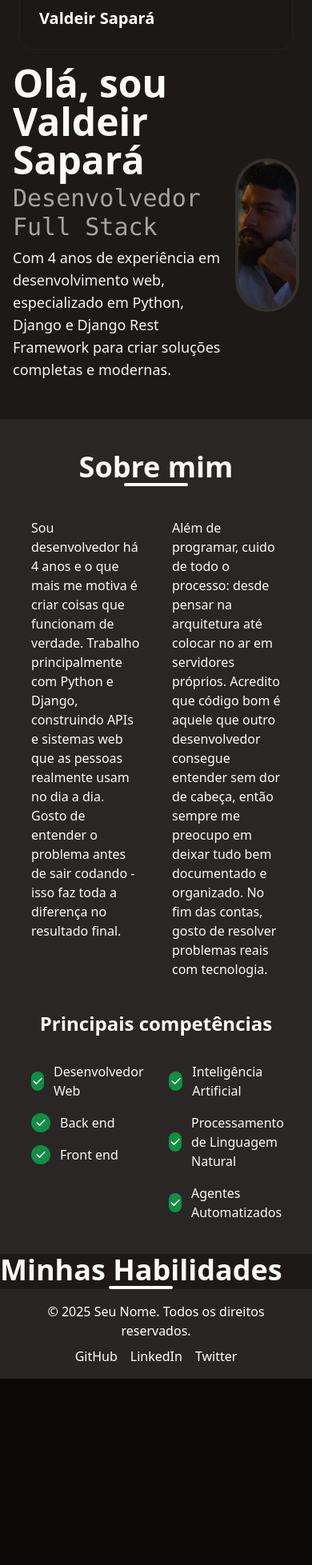
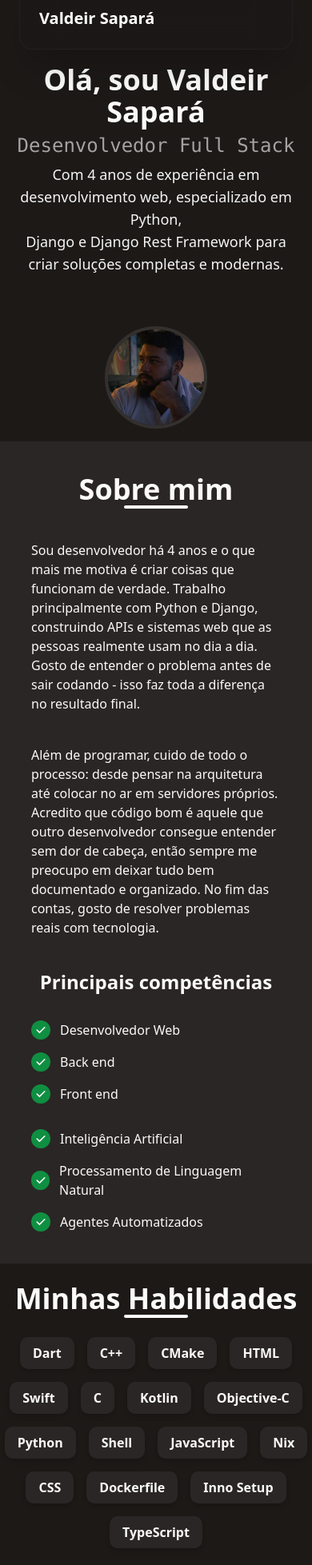
Before and after one commit to valdeirsapara/valdeirsapara, a React (Vite) app: page / in a window 390 px wide. Shown: the part 40-1997 px from the top of the page at 80% size. Before the commit the page ends 1764 px from the top, so only its background shows below. Built offline with nearby package versions, Linux system fonts and the light colour scheme; no server answers.

Commit message:
started github integration

```diff
--- a/package.json
+++ b/package.json
@@ -11,6 +11,7 @@
   },
   "dependencies": {
     "@tailwindcss/vite": "^4.1.11",
+    "@tanstack/react-query": "^5.83.0",
     "class-variance-authority": "^0.7.1",
     "clsx": "^2.1.1",
     "install": "^0.13.0",
@@ -22,6 +23,7 @@
   },
   "devDependencies": {
     "@eslint/js": "^9.30.1",
+    "@tanstack/eslint-plugin-query": "^5.81.2",
     "@types/node": "^24.0.13",
     "@types/react": "^19.1.8",
     "@types/react-dom": "^19.1.6",
--- a/src/App.tsx
+++ b/src/App.tsx
@@ -1,21 +1,33 @@
 import MainLayout from "./layouts/MainLayout"
 import photo from "./assets/photo.jpg"
 import SkillsTags from "./components/skill_tag/skill-tag"
+import { useQuery } from "@tanstack/react-query"
+import { getTechnologes } from "./services/github"
 
 function App() {
-
+  const { data: technologes } = useQuery({
+    queryKey: ['user'],
+    queryFn: getTechnologes,
+    refetchOnWindowFocus: false,
+    refetchOnMount: false,
+    refetchOnReconnect: false,
+    staleTime: Infinity,
+    gcTime: 1000 * 60 * 60 * 24 * 7,
+    retry: false,
+    networkMode: 'offlineFirst'
+  })
   return (
     <MainLayout>
-      <div className="container mx-auto p-4 flex justify-between items-center">
+      <div className="container mx-auto p-4 flex flex-col md:flex-row justify-between items-center text-center md:text-left gap-8">
         <div className="space-y-1.5">
           {/* Your main content goes here */}
-          <h1 className="text-5xl font-bold">Olá, sou Valdeir Sapará</h1>
-          <p className="text-3xl font-mono text-white/60">Desenvolvedor Full Stack</p>
+          <h1 className="text-4xl md:text-5xl font-bold">Olá, sou Valdeir Sapará</h1>
+          <p className="text-2xl md:text-3xl font-mono text-white/60">Desenvolvedor Full Stack</p>
           <p className="text-lg text-zinc-100 mb-8">Com 4 anos de experiência em desenvolvimento web, especializado em Python, <br />
              Django e Django Rest Framework para criar soluções completas e modernas.</p>
         </div>
         <div>
-          <img src={photo} alt="Foto de Valdeir Sapará" className="rounded-full w-48 h-48 object-cover border-4 border-white/10" />
+          <img src={photo} alt="Foto de Valdeir Sapará" className="rounded-full w-32 h-32 md:w-48 md:h-48 object-cover border-4 border-white/10" />
         </div>
       </div>
       {/* sobre mim */}
@@ -26,7 +38,7 @@ function App() {
         </div>
 
         {/* Parágrafos descritivos */}
-  <div className="w-4/5 mx-auto flex gap-10 justify-center">
+        <div className="w-4/5 mx-auto flex flex-col md:flex-row gap-10 justify-center">
           <p className="text-stone-50 flex-1">
             Sou desenvolvedor há 4 anos e o que mais me motiva é criar coisas que funcionam de verdade.
             Trabalho principalmente com Python e Django, construindo APIs e sistemas web que as pessoas
@@ -44,7 +56,7 @@ function App() {
           {/* Seção de Skills */}
           <div className="w-4/5 mx-auto">
             <h3 className="text-2xl font-semibold text-center mb-8 text-stone-50">Principais competências</h3>
-      <div className="grid grid-cols-2 gap-8 max-w-2xl mx-auto">
+            <div className="grid grid-cols-1 md:grid-cols-2 gap-8 max-w-2xl mx-auto">
               <div className="space-y-4">
                 <SkillsTags text="Desenvolvedor Web"/>
                 <SkillsTags text="Back end"/>
@@ -58,15 +70,26 @@ function App() {
               </div>
             </div>
           </div>
+          {/* Minhas Habilidades */}
       </div>
-
-    {/* Minhas Habilidades */}
-    <div className="w-full flex items-center">
-        <div>
+      <div className="mx-auto flex flex-col items-center">
+          <div className="my-6">
               <h1 className="font-bold text-4xl">Minhas Habilidades</h1>
               <div className="border-2 bg-white rounded-2xl w-20 mx-auto"></div>
           </div>
+        <div className="flex flex-wrap justify-center gap-4 mb-6">
+          {technologes && technologes.length > 0 ? (
+              technologes.map((tech) => (
+                <div className="bg-stone-400/10 text-stone-50 font-semibold px-4 py-2 rounded-lg shadow-md" key={tech.toString()}>
+                  {tech}
                 </div>
+              ))
+            ) : (
+              <p className="text-stone-50">Nenhuma tecnologia encontrada.</p>
+            )}
+          </div>
+      </div>
+
     </MainLayout>
   )
 }
--- a/src/components/HeaderBar.tsx
+++ b/src/components/HeaderBar.tsx
@@ -1,7 +1,7 @@
 export default function HeaderBar() {
     return (
         <header className="z-10 fixed t-0  w-full h-16 p-6">
-            <div className="backdrop-blur-md bg-stone-900/30 border border-stone-500/10 text-white w-full p-6 rounded-2xl">
+            <div className="backdrop-blur-xl shadow-2xl bg-stone-900/30 border border-stone-500/10 text-white w-full p-6 rounded-2xl">
                 <h1 className="font-bold text-xl">
                     Valdeir Sapará
                 </h1>
--- /dev/null
+++ b/src/lib/react-query.ts
@@ -0,0 +1,5 @@
+import { QueryClient } from "@tanstack/react-query";
+
+const queryClient = new QueryClient();
+
+export { queryClient };
--- a/src/main.tsx
+++ b/src/main.tsx
@@ -3,11 +3,15 @@ import { createRoot } from 'react-dom/client'
 import './index.css'
 import App from './App.tsx'
 import { ThemeProvider } from './components/theme-provider.tsx'
+import { QueryClientProvider } from '@tanstack/react-query'
+import { queryClient } from './lib/react-query.ts'
 
 createRoot(document.getElementById('root')!).render(
   <StrictMode>
-    <ThemeProvider defaultTheme="dark" storageKey="vite-ui-theme">
-      <App />
-    </ThemeProvider>
+    <QueryClientProvider client={queryClient}>
+      <ThemeProvider defaultTheme="dark" storageKey="vite-ui-theme">
+        <App />
+      </ThemeProvider>
+    </QueryClientProvider>
   </StrictMode>,
 )
--- /dev/null
+++ b/src/services/github.ts
@@ -0,0 +1,61 @@
+import type { Repository, User } from "@/types/github-types"
+
+const BASE_URL = 'https://api.github.com/'
+const USERNAME = 'valdeirsapara'
+
+export async function getUser() :Promise<User> {
+    const response = await fetch(`${BASE_URL}users/${USERNAME}`)
+    if (!response.ok) {
+        throw new Error('Failed to fetch user data')
+    }
+    return response.json()
+}
+
+export async function getTechnologes(): Promise<String[]> {
+    try {
+        const resposResponse = await fetch(`${BASE_URL}users/${USERNAME}/repos?per_page=100`)
+
+        if (!resposResponse.ok) {
+            throw new Error('Failed to fetch repositories');
+        }
+
+        const repos: Repository[] = await resposResponse.json()
+        const languagePromises = repos.map(async (repo: Repository) => {
+            const langResponse = await fetch(repo.languages_url);
+            if (!langResponse.ok) {
+                throw new Error('Failed to fetch languages');
+            }
+            const languages = await langResponse.json();
+            return Object.keys(languages);
+        });
+
+        const languagesArrays = await Promise.all(languagePromises);
+
+        // Flatten the arrays and remove duplicates using Set
+        const uniqueLanguages = [...new Set(languagesArrays.flat())];
+
+        return uniqueLanguages;
+    } catch (error) {
+        // Return fixed list in case of any error
+        const technologies = [
+            "Dart",
+            "C++",
+            "CMake",
+            "HTML",
+            "Swift",
+            "C",
+            "Kotlin",
+            "Objective-C",
+            "Python",
+            "Shell",
+            "JavaScript",
+            "Nix",
+            "CSS",
+            "Dockerfile",
+            "Inno Setup",
+            "TypeScript"
+        ];
+
+        return technologies;
+    }
+}
--- /dev/null
+++ b/src/types/github-types.ts
@@ -0,0 +1,139 @@
+export interface Repository {
+  id: number
+  node_id: string
+  name: string
+  full_name: string
+  private: boolean
+  owner: Owner
+  html_url: string
+  description?: string
+  fork: boolean
+  url: string
+  forks_url: string
+  keys_url: string
+  collaborators_url: string
+  teams_url: string
+  hooks_url: string
+  issue_events_url: string
+  events_url: string
+  assignees_url: string
+  branches_url: string
+  tags_url: string
+  blobs_url: string
+  git_tags_url: string
+  git_refs_url: string
+  trees_url: string
+  statuses_url: string
+  languages_url: string
+  stargazers_url: string
+  contributors_url: string
+  subscribers_url: string
+  subscription_url: string
+  commits_url: string
+  git_commits_url: string
+  comments_url: string
+  issue_comment_url: string
+  contents_url: string
+  compare_url: string
+  merges_url: string
+  archive_url: string
+  downloads_url: string
+  issues_url: string
+  pulls_url: string
+  milestones_url: string
+  notifications_url: string
+  labels_url: string
+  releases_url: string
+  deployments_url: string
+  created_at: string
+  updated_at: string
+  pushed_at: string
+  git_url: string
+  ssh_url: string
+  clone_url: string
+  svn_url: string
+  homepage?: string
+  size: number
+  stargazers_count: number
+  watchers_count: number
+  language?: string
+  has_issues: boolean
+  has_projects: boolean
+  has_downloads: boolean
+  has_wiki: boolean
+  has_pages: boolean
+  has_discussions: boolean
+  forks_count: number
+  mirror_url: any
+  archived: boolean
+  disabled: boolean
+  open_issues_count: number
+  license: any
+  allow_forking: boolean
+  is_template: boolean
+  web_commit_signoff_required: boolean
+  topics: string[]
+  visibility: string
+  forks: number
+  open_issues: number
+  watchers: number
+  default_branch: string
+}
+
+export interface Owner {
+  login: string
+  id: number
+  node_id: string
+  avatar_url: string
+  gravatar_id: string
+  url: string
+  html_url: string
+  followers_url: string
+  following_url: string
+  gists_url: string
+  starred_url: string
+  subscriptions_url: string
+  organizations_url: string
+  repos_url: string
+  events_url: string
+  received_events_url: string
+  type: string
+  user_view_type: string
+  site_admin: boolean
+}
+
+export interface User {
+  login: string
+  id: number
+  node_id: string
+  avatar_url: string
+  gravatar_id: string
+  url: string
+  html_url: string
+  followers_url: string
+  following_url: string
+  gists_url: string
+  starred_url: string
+  subscriptions_url: string
+  organizations_url: string
+  repos_url: string
+  events_url: string
+  received_events_url: string
+  type: string
+  user_view_type: string
+  site_admin: boolean
+  name: string
+  company: any
+  blog: string
+  location: any
+  email: any
+  hireable: any
+  bio: string
+  twitter_username: any
+  public_repos: number
+  public_gists: number
+  followers: number
+  following: number
+  created_at: string
+  updated_at: string
+}
```
Also changed, not shown: 1 other file (tests, documents, lock files or other folders). Lines whose indentation alone changed are shown as unchanged.
